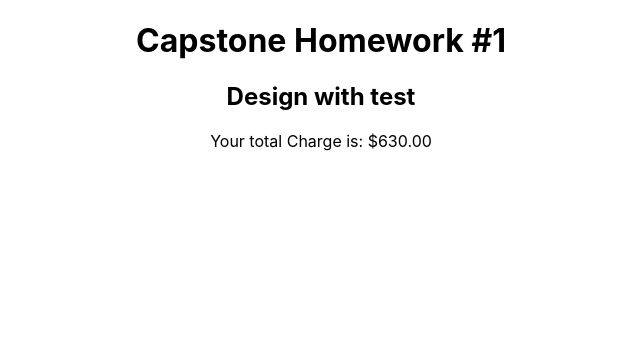
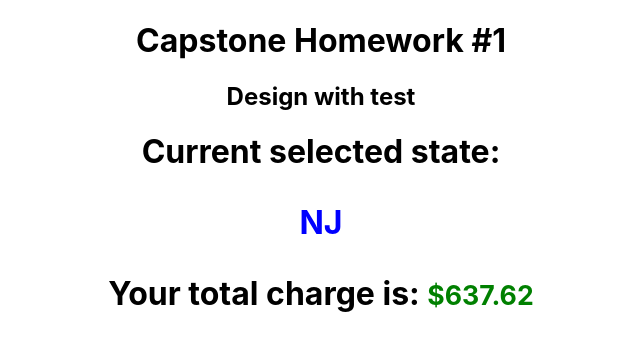
Before and after one commit to dabanaluintenque/Capstone-HomeWork-1, a React (Create React App) app: page / in a window 1280 px wide. Shown: the top 350 px of the page, without its empty margins (319-959 px from the left). Built offline with nearby package versions, Linux system fonts and the light colour scheme.

Commit message:
Homework complete

```diff
--- a/src/App.css
+++ b/src/App.css
@@ -36,3 +36,14 @@
     transform: rotate(360deg);
   }
 }
+
+#error {
+  color: red;
+}
+
+#total {
+  color: green;
+}
+#state {
+  color: blue;
+}
--- a/src/App.js
+++ b/src/App.js
@@ -9,10 +9,9 @@ function App() {
       <div className="App">
         <h1>Capstone Homework #1</h1>
         <h2>Design with test</h2>
-        <p data-testid="totalCharge">
-        Your total Charge is: $
+        <div data-testid="totalCharge">
         <PrintTotalCharge />
-        </p>
+        </div>
       </div>
     );
 }
--- a/src/CustomerTotalCharge.js
+++ b/src/CustomerTotalCharge.js
@@ -1,39 +1,45 @@
+// author : Dabana Intenque
 
-import { items } from "./Record";
+import { items, states } from "./Record";
+
 export const CustomerTotalCharge = (user_state, items) => {
-        let price = 0
+  let price = 0;
   let totalCharge = 0;
-        let tax = 0
+  let tax = 0;
 
-        for(let i = 0; i< items.length; i ++){
-            if (user_state == 'DE') {
-                price+= items[i].Price;
+  for (let i = 0; i < items.length; i++) {
+        if (user_state == "DE") {
+        price += items[i].Price;
         totalCharge = price;
+        } else if (user_state == "NJ") {
+        if (items[i].type == "everything" || items[i].Name === "fur") {
+            tax += items[i].Price * 0.066;
         }
-           else if (user_state == 'NJ') {
-                if (items[i].type == 'everything'  || items[i].Name === 'fur'  ){
-                    tax += items[i].Price * (0.066)
-                }
-                price += items[i].Price  ;
-                totalCharge =(price + tax).toFixed(2)  ;
-            }
-            else if (user_state == 'PA') {
-                if (items[i].type == 'everything') {
+        price += items[i].Price;
+        totalCharge = (price + tax).toFixed(2);
+        } else if (user_state == "PA") {
+        if (items[i].type == "everything") {
             tax += items[i].Price * 0.06;
         }
         price += items[i].Price;
         totalCharge = (price + tax).toFixed(2);
-            }
-            else {
-                console.log('wrong data');
-                return -1
+        } else {
+        console.log("wrong data");
+        return(<div>
+            <p id='error'>the value you enter is not allowed</p>
+        </div>);
         }
     }
+
 return totalCharge;
 };
 
 export const PrintTotalCharge = () => {
-    const user_state = 'PA'
-
-    return CustomerTotalCharge(user_state, items)
-}
+    const selectedState = states.New_Jersey;
+   return (
+        <div>
+        <h1>Current selected state:  <p id='state'>{selectedState}</p></h1>
+        <h1 >Your total charge is: <small id='total'>${CustomerTotalCharge(selectedState, items)}</small></h1>
+        </div>
+    );
+};
--- a/src/Record.js
+++ b/src/Record.js
@@ -1,3 +1,4 @@
+// author : Dabana Intenque
 
 export const items = [
   {
@@ -22,3 +23,10 @@ export const items = [
     type: "clothing",
   },
 ];
+
+
+export const states = {
+        New_Jersey: 'NJ',
+        Delware: 'DE',
+        Pennsylvania: 'PA'
+    }
```
Also changed, not shown: src/index.js (+6 -5 lines), 2 other files (tests, documents, lock files or other folders). Lines whose indentation alone changed are shown as unchanged.
